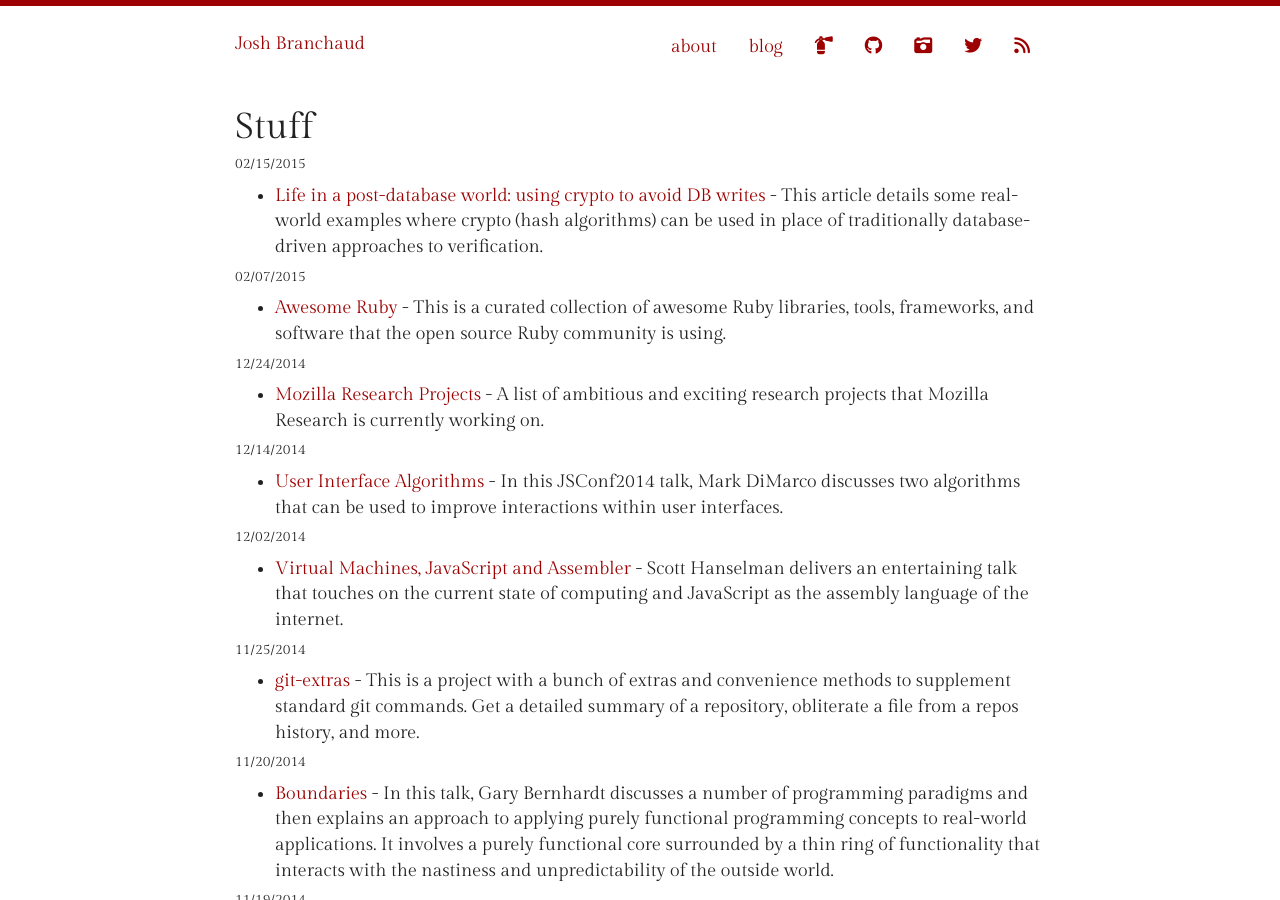
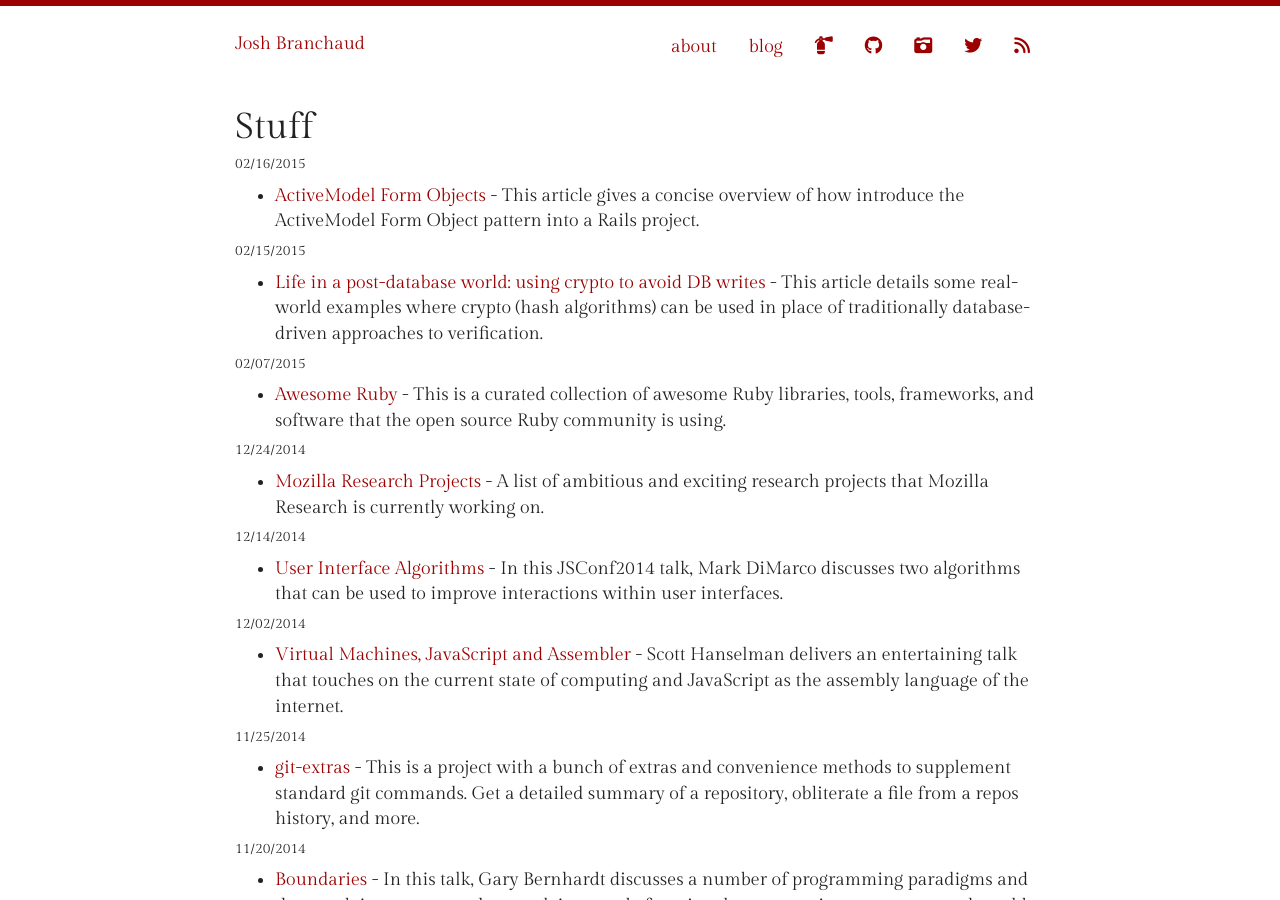
Before and after one commit to jbranchaud/blog, a Jekyll site: the page built from stuff.md, in a window 1280 px wide and 900 px high. Built offline with Jekyll 4.4.1, drawn with Linux system fonts in a browser that asks for light colours; nearby versions of some CDN libraries; library files that are not in the unit come from our copies.

Commit message:
Add ActiveModel Form Objects article to stuff.

```diff
--- a/stuff.md
+++ b/stuff.md
@@ -4,6 +4,12 @@ title: Stuff by Josh Branchaud
 ---
 
 # Stuff
+
+##### 02/16/2015
+
+- [ActiveModel Form Objects](http://robots.thoughtbot.com/activemodel-form-objects)
+  \- This article gives a concise overview of how introduce the ActiveModel
+  Form Object pattern into a Rails project.
 
 ##### 02/15/2015
 
```
